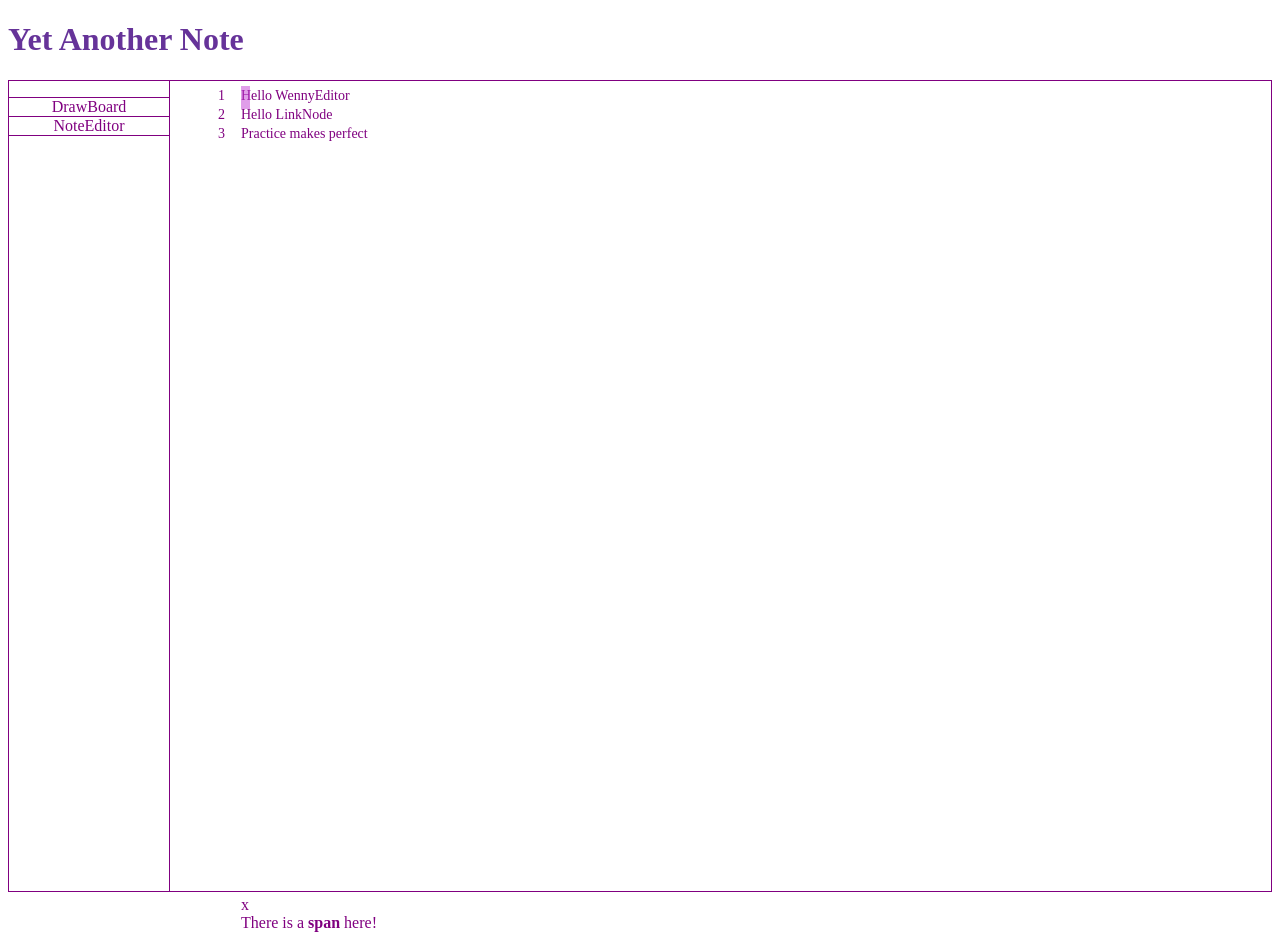
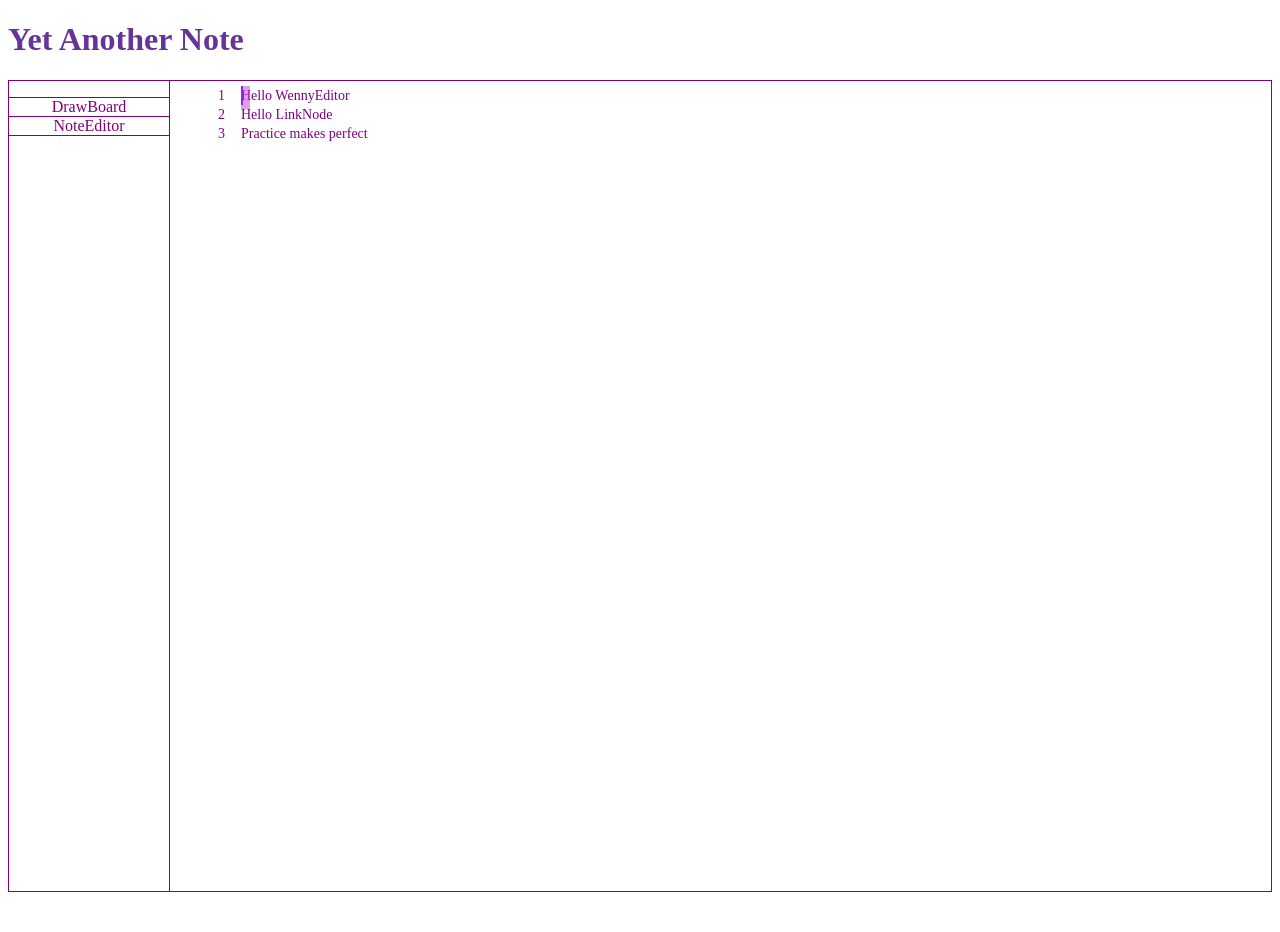
Before and after one commit to LinkDoyle/LinkNote, a React app: page / in a window 1280 px wide. Shown: the top 932 px of the page. After the commit the page ends 900 px from the top, so only its background shows below. Built offline with nearby package versions, Linux system fonts and the light colour scheme.

Commit message:
[WIP] cleaning code.

```diff
--- a/src/editor/EditorView.tsx
+++ b/src/editor/EditorView.tsx
@@ -1,4 +1,4 @@
-import React, { createRef, useState, useEffect } from "react";
+import React, { createRef, useState, useEffect, useRef } from "react";
 import "./editor.css";
 import _, { rangeRight } from "lodash";
 import content from "*.html";
@@ -11,37 +11,66 @@ const initialLines = [
 
 const initialLineNumbers = _.range(1, initialLines.length + 1);
 
+const Line = (props: { line: string }) => {
+  return (
+    <div
+      className="editor-line"
+    >
+      <span>{props.line}</span>
+    </div>
+  );
+};
+
+const useInterval = (callback: () => void, ms: number) => {
+  const savedCallback = useRef<() => void>();
+
+  useEffect(() => {
+    savedCallback.current = callback;
+  });
+
+  useEffect(() => {
+    function tick() {
+      if (savedCallback.current) {
+        savedCallback.current();
+      }
+    }
+    const handle = setInterval(tick, ms);
+    return () => clearInterval(handle);
+  }, [ms]);
+}
+
 export function EditorView() {
   const [lineNumbers, setLineNumbers] = useState(initialLineNumbers);
   const [lines, setLines] = useState(initialLines);
   const contentRef = createRef<HTMLDivElement>();
   const inputTextAreaRef = createRef<HTMLTextAreaElement>();
-  const textCursorRef = createRef<HTMLDivElement>();
   const editorTextMeasurerRef = createRef<HTMLDivElement>();
 
-  const handleLineChange = (event: React.FormEvent<HTMLDivElement>) => {
-    console.log("handleLineChange");
-    console.log(event.target);
-  };
+  const measureElementText = (element: HTMLElement): number[] => {
+    if (!element.textContent) {
+      return [0.];
+    }
+    console.debug(element.childNodes);
+    const editorTextMeasurer = editorTextMeasurerRef.current!;
+    editorTextMeasurer.childNodes.forEach((e) => e.remove());
+    const clonedNode = element.cloneNode() as HTMLElement;
+    editorTextMeasurer.append(clonedNode);
 
-  const handleLineInput = (event: React.FormEvent<HTMLDivElement>) => {
-    console.log(`handleLineInput:`);
-    console.log(event.target);
-  };
+    const metricOffsets: number[] = [0.];
+    for (let c of element.textContent) {
+      clonedNode.textContent += c;
+      metricOffsets.push(clonedNode.getBoundingClientRect().width);
+    }
 
-  const handleLineKeyUp = (event: React.FormEvent<HTMLDivElement>) => {
-    console.log(`handleLineKeyUp:`);
-    console.log(event.target);
-  };
-
-  const handleLineClick = (
-    event: React.MouseEvent<HTMLDivElement, MouseEvent>
-  ) => {
-    console.log(`handleLineClick:`);
-
-    // const inputCursor = inputCursorRef.current!;
-    // inputCursor.focus();
-  };
+    console.debug(metricOffsets);
+    const metrics: number[] = [metricOffsets.length > 0 ? metricOffsets[0] : 0.];
+    for (let i = 1; i < metricOffsets.length; ++i) {
+      const metric = metricOffsets[i] - metricOffsets[i - 1];
+      metrics.push(metric);
+    }
+    console.debug(metrics);
+    return metricOffsets;
+  }
 
   const handleLinesSelect = (
     element: React.SyntheticEvent<HTMLDivElement, Event>
@@ -52,14 +81,14 @@ export function EditorView() {
   const handleLinesMouseUp = (
     e: React.MouseEvent<HTMLDivElement, MouseEvent>
   ) => {
-    onCursorPositionChange(e.currentTarget);
+    updateCursorPosition(e);
   };
 
   const handleLinesMouseMove = (
     e: React.MouseEvent<HTMLDivElement, MouseEvent>
   ) => {
     if (e.buttons & 1) {
-      onCursorPositionChange(e.currentTarget);
+      updateCursorPosition(e);
     }
   };
 
@@ -67,24 +96,30 @@ export function EditorView() {
     e: React.MouseEvent<HTMLDivElement, MouseEvent>
   ) => {
     console.debug("handleLinesMouseDown");
-    onCursorPositionChange(e.currentTarget);
+    updateCursorPosition(e);
   };
 
   const handleLinesMouseLeave = (
     e: React.MouseEvent<HTMLDivElement, MouseEvent>
   ) => {
-    onCursorPositionChange(e.currentTarget);
+    if (e.buttons & 1) {
+      updateCursorPosition(e);
+    }
   };
 
   const handleLinesBlur = (e: React.FocusEvent<HTMLDivElement>) => {
-    onCursorPositionChange(e.currentTarget);
+    // updateCursorPosition(e.currentTarget);
   };
 
   const [lastSelection, setLastSection] = useState<Selection | null>(null);
-  const onCursorPositionChange = (element: HTMLDivElement) => {
-    const cursor = textCursorRef.current!;
-    const inputTextArea = inputTextAreaRef.current!;
+  const [cursorPosition, setCursorPosition] = useState({ x: 0, y: 0 });
 
+  const updateCursorPosition = (event: React.MouseEvent<HTMLSpanElement | HTMLDivElement>) => {
+    // updateCursorPositionWithSelection(element);
+    updateCursorPositionWithMeasurer(event);
+  }
+
+  const updateCursorPositionWithSelection = (element: HTMLDivElement) => {
     const clientRect = element.getBoundingClientRect();
     const selection = window.getSelection();
     if (!selection) {
@@ -116,27 +151,48 @@ export function EditorView() {
     const focusElement = focusNode.parentElement!;
     const newTop = focusElement.offsetTop;
     const newLeft = cursorOffsetX - clientRect.x;
-    cursor.style.top = `${newTop}px`;
-    cursor.style.left = `${newLeft}px`;
-    inputTextArea.style.top = `${newTop}px`;
-    inputTextArea.style.left = `${newLeft}px`;
+    setCursorPosition({ x: newLeft, y: newTop });
+    const inputTextArea = inputTextAreaRef.current!;
     inputTextArea.focus();
     selection.addRange(lastRange);
-  };
+  }
 
-  const Line = (props: { line: string }) => {
-    return (
-      <div
-        className="editor-line"
-        onChange={handleLineChange}
-        onKeyUp={handleLineKeyUp}
-        onInput={handleLineInput}
-        onClick={handleLineClick}
-      >
-        <span>{props.line}</span>
-      </div>
-    );
-  };
+  const updateCursorPositionWithMeasurer = (event: React.MouseEvent<HTMLSpanElement | HTMLDivElement>) => {
+    const target = event.target as HTMLElement;
+    console.debug(["updateCursorPositionWithMeasurer", target]);
+    if (target instanceof HTMLDivElement) {
+      let container = target;
+      if (target.classList.contains("editor-lines")) {
+        container = target.lastElementChild as HTMLDivElement;
+      }
+      if (target.classList.contains("editor-line")) {
+        const element = target.lastElementChild as HTMLElement;
+        if (element) {
+          setCursorPosition({
+            x: element.offsetLeft + element.offsetWidth,
+            y: element.offsetTop
+          });
+        }
+      }
+    } else {
+      const domRect = target.getBoundingClientRect();
+      const offsetX = Math.max(event.clientX - domRect.x, 0);
+      let deltaX = 0.
+      const metricOffsets = measureElementText(target);
+      for (const m of metricOffsets) {
+        if (m > offsetX) {
+          break;
+        }
+        deltaX = m;
+      }
+      setCursorPosition({
+        x: target.offsetTop,
+        y: target.offsetLeft + deltaX
+      });
+    }
+    const inputTextArea = inputTextAreaRef.current!;
+    inputTextArea.focus();
+  }
 
   const handleContentChange = (event: React.FormEvent<HTMLDivElement>) => {
     console.log("handleContentChange");
@@ -210,70 +266,11 @@ export function EditorView() {
     }
   };
 
-  const measureElementText = (element: HTMLElement): number[] => {
-    if (!element.textContent) {
-      return [0.];
-    }
-    console.debug(element.childNodes);
-    const editorTextMeasurer = editorTextMeasurerRef.current!;
-    editorTextMeasurer.childNodes.forEach((e) => e.remove());
-    const clonedNode = element.cloneNode() as HTMLElement;
-    editorTextMeasurer.append(clonedNode);
 
-    const metricOffsets: number[] = [0.];
-    for (let c of element.textContent) {
-      clonedNode.textContent += c;
-      metricOffsets.push(clonedNode.getBoundingClientRect().width);
-    }
-
-    console.debug(metricOffsets);
-    const metrics: number[] = [metricOffsets.length > 0 ? metricOffsets[0] : 0.];
-    for (let i = 1; i < metricOffsets.length; ++i) {
-      const metric = metricOffsets[i] - metricOffsets[i - 1];
-      metrics.push(metric);
-    }
-    console.debug(metrics);
-    return metricOffsets;
-  }
-
-  const handleTestAreaClick = (event: React.MouseEvent<HTMLSpanElement | HTMLDivElement>) => {
-    console.log(event.target);
-    console.log(event.currentTarget);
-    const target = event.target as HTMLElement;
-    if (!target.textContent) {
-      return;
-    }
-    const metrics = measureElementText(target);
-    const domRect = target.getBoundingClientRect();
-    const offsetX = Math.max(event.clientX - domRect.x, 0);
-    let deltaX = 0.
-    for(const m of metrics) {
-      if(m > offsetX) {
-        break;
-      }
-      deltaX = m;
-    }
-
-    const cursor = textCursorRef.current!;
-    const inputTextArea = inputTextAreaRef.current!;
-    const newTop = target.offsetTop;
-    const newLeft = target.offsetLeft + deltaX;
-    cursor.style.top = `${newTop}px`;
-    cursor.style.left = `${newLeft}px`;
-    inputTextArea.style.top = `${newTop}px`;
-    inputTextArea.style.left = `${newLeft}px`;
-  }
-
-  useEffect(() => {
-    const handler = setInterval(() => {
-      const cursor = textCursorRef.current!;
-      cursor.style.visibility =
-        cursor.style.visibility === "inherit" ? "hidden" : "inherit";
-    }, 500);
-    return () => {
-      clearInterval(handler);
-    };
-  });
+  const [cursorVisibility, setCursorVisibility] = useState<"visible" | "hidden">("visible");
+  useInterval(() => {
+    setCursorVisibility(cursorVisibility === "visible" ? "hidden" : "visible");
+  }, 500);
 
   return (
     <div className="editor-container">
@@ -299,6 +296,7 @@ export function EditorView() {
           onCompositionUpdate={handleCompositionUpdate}
           onCompositionEnd={handleCompositionEnd}
           onCompositionStart={handleCompositionStart}
+          style={{ left: cursorPosition.x, top: cursorPosition.y }}
         />
         <div
           className="editor-lines"
@@ -318,15 +316,13 @@ export function EditorView() {
             return <Line key={lineNumbers[index]} line={value} />;
           })}
         </div>
-        <div className="editor-cursor" ref={textCursorRef}></div>
-        <div className="editor-text-measurer" ref={editorTextMeasurerRef} >
-          <span>x</span>
-        </div>
-        <div onClick={handleTestAreaClick}>
-          <span>There is a </span>
-          <span style={{ fontWeight: "bold" }}>span</span>
-          <span>{" here!"}</span>
-        </div>
+        <div className="editor-cursor"
+          style={{
+            visibility: cursorVisibility,
+            left: cursorPosition.x,
+            top: cursorPosition.y
+          }}></div>
+        <div className="editor-text-measurer" ref={editorTextMeasurerRef} />
       </div>
     </div>
   );
--- a/src/editor/editor.css
+++ b/src/editor/editor.css
@@ -43,7 +43,7 @@
   font-size: 14px;
   font-feature-settings: "liga", "calt";
   line-height: 19px;
-  user-select: text;
+  /* user-select: text; */
 }
 
 .editor-line {
```
